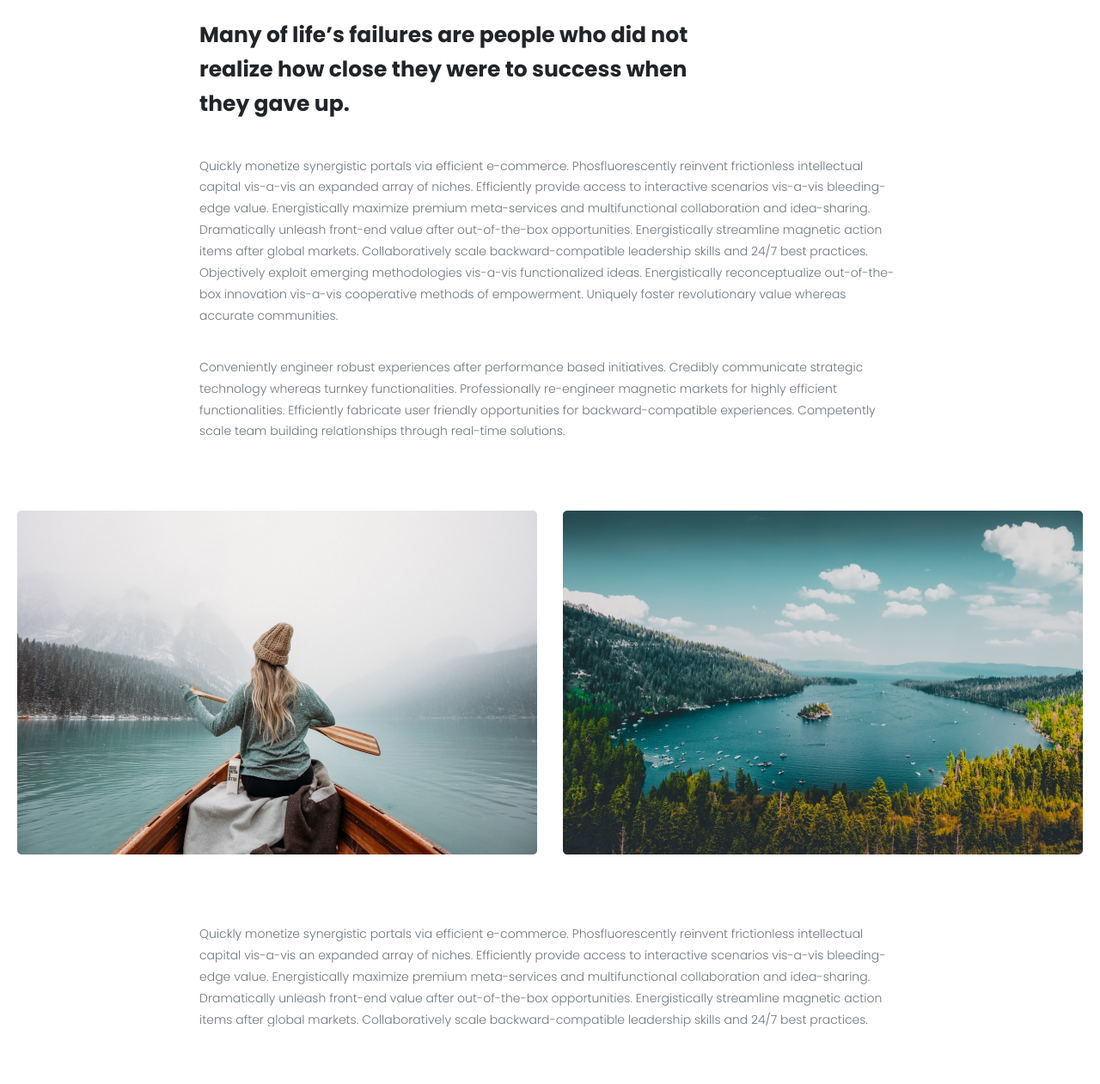
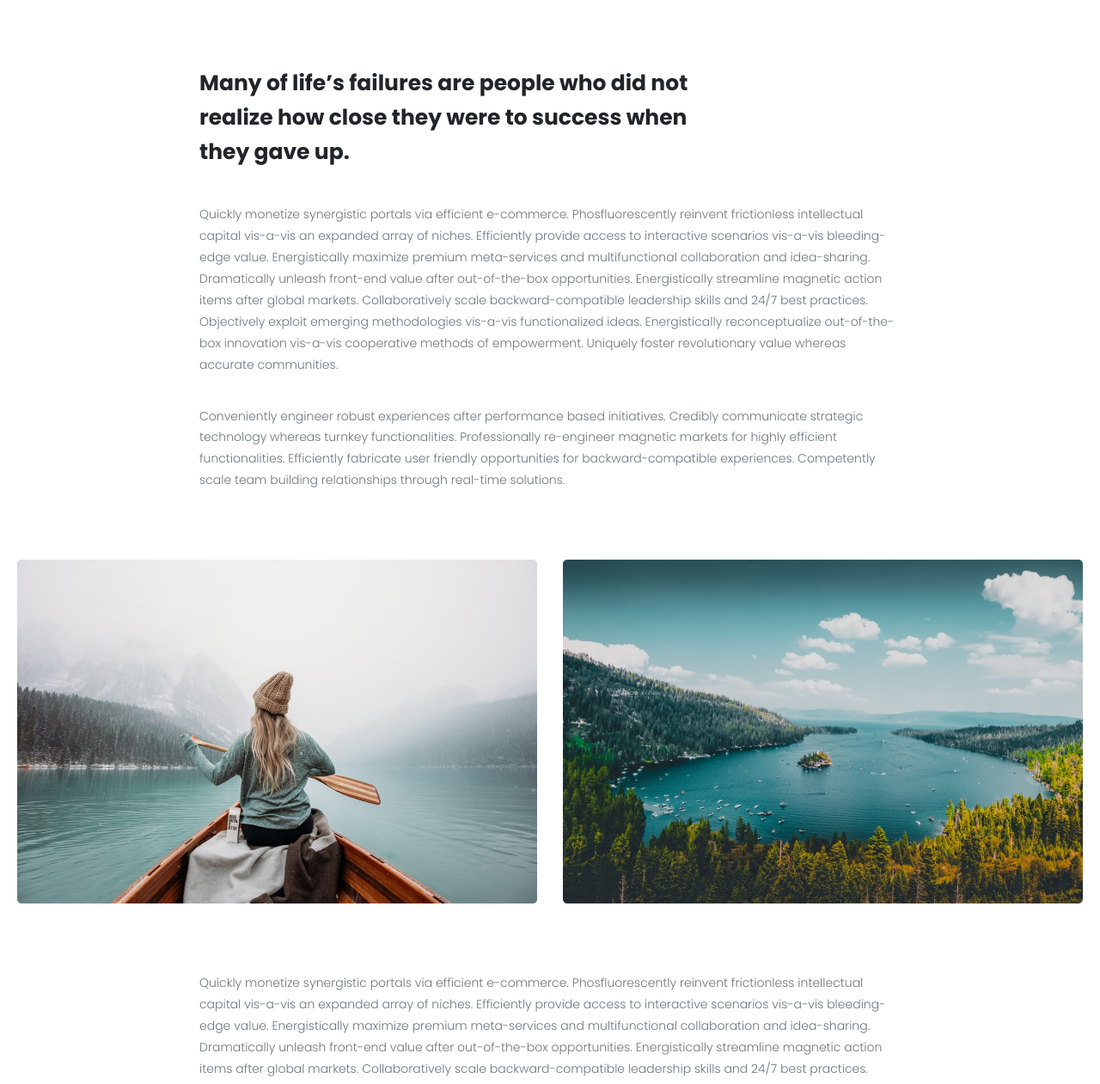
Before and after one commit to AlexanderSashka/lessons, a plain HTML site: page lesson_5/index.html in a window 1280 px wide. Shown: the part 1208-2469 px from the top of the page at 86% size. Before the commit the page ends 2402 px from the top, so only its background shows below. Drawn offline with Linux system fonts and the light colour scheme.

Commit message:
Add files via upload

```diff
--- a/lesson_5/css/style.css
+++ b/lesson_5/css/style.css
@@ -1,23 +1,25 @@
 @import url(reset.css);
 body {
   font-family: "Poppins", sans-serif;
+  font-size: 14px;
   font-weight: 300;
-  font-size: 14px;
+  line-height: 1.78;
   color: #6c757d;
 }
+/* ---------------------------- */
 .header {
-  font-size: 50px;
+  font-size: 60px;
+  text-shadow: 2px 2px 4px black;
   font-weight: 700;
+  color: #000000;
   text-align: center;
-  color: #000000;
-}
-h1 {
   margin: 0px 0px 30px 0px;
 }
-.container {
-  max-width: 1270px;
+/* ------------------------------ */
+.main__container {
+  max-width: 1260px;
+  padding: 0px 10px;
   margin: 0 auto;
-  margin-bottom: 80px;
 }
 .title {
   font-weight: 700;
@@ -25,57 +27,62 @@ h1 {
   line-height: 1.6;
   color: #212529;
 }
-.main__block-info_1 {
+/* --------------------------------- */
+.main__block_1 {
+  max-width: 816px;
+  margin: 0 auto 80px;
+}
+.main__title_1 {
+  max-width: 400px;
+  margin: 0px 0px 40px 0px;
+}
+.main__text_1 p {
+  margin: 0px 0px 35px 0px;
+}
+.main__text_1 p:last-child {
+  margin: 0px;
+}
+.main__image_1 {
+  max-width: 1240px;
+  margin: 0 auto;
+  margin-bottom: 80px;
+}
+.main__image_1 img {
+  max-width: 100%;
+}
+/* -------------------------------- */
+.main__block_2 {
+  max-width: 816px;
+  margin: 0 auto 80px;
+}
+.main__title_2 {
+  max-width: 605px;
+  margin: 0px 0px 40px 0px;
+}
+.main__text_2 p {
+  margin: 0px 0px 35px 0px;
+}
+.main__text_2 p:last-child {
+  margin: 0px;
+}
+.main__image_2 {
+  font-size: 0;
+  max-width: 1240px;
+  margin: 0px 0px 80px 0px;
+}
+.image-1 {
+  max-width: 100%;
+  margin: 0px 30px 0px 0px;
+}
+.image-2 {
+  max-width: 100%;
+}
+/* ----------------------------- */
+.main__block_3 {
   max-width: 816px;
   margin: 0 auto;
 }
-.main__title-1 {
-  max-width: 400px;
-  margin: 0px 0px 40px 0px;
-}
-.main__text-1 {
-  line-height: 1.78;
-  margin: 0px 0px 80px 0px;
-}
-.main__text-1 p {
-  margin: 0px 0px 35px 0px;
-}
-.main__block-image-1 {
-  max-width: 1240px;
-}
-.main__block-info_2 {
-  max-width: 816px;
-  margin: 0 auto;
-}
-.main__title-2 {
-  max-width: 605px;
-  margin: 0px 0px 40px 0px;
-}
-.main__text-2 {
-  line-height: 1.78;
-  margin: 0px 0px 80px 0px;
-}
-.main__text-2 p {
-  margin: 0px 0px 35px 0px;
-}
-.main__block-image-2 {
-  font-size: 0;
-  max-width: 1270px;
-}
-.img1 {
-  max-width: 100%;
-  margin: 0px 15px;
-}
-.img2 {
-  max-width: 100%;
-  margin: 0px 15px;
-}
-.main__block-info_3 {
-  max-width: 816px;
-  margin: 0 auto;
-}
-.main__text-3 {
-  max-height: 120px;
-  line-height: 1.78;
+.main__text_3 {
+  max-height: 130px;
   overflow: auto;
 }
--- a/lesson_5/index.html
+++ b/lesson_5/index.html
@@ -14,49 +14,10 @@
     <h1>Lesson 5</h1>
   </header>
   <main class="main">
-    <div class="main__container-1 container">
-      <div class="main__block-info_1">
-        <div class="main__title-1 title">
-          <h2>The purpose of our lives is to be happy.</h2>
-        </div>
-        <div class="main__text-1 text">
-          <p>
-            Quickly monetize synergistic portals via efficient e-commerce. Phosfluorescently reinvent frictionless
-            intellectual capital vis-a-vis an expanded array of niches. Efficiently provide access to interactive
-            scenarios vis-a-vis bleeding-edge value. Energistically maximize premium meta-services and multifunctional
-            collaboration and idea-sharing. Dramatically unleash front-end value after out-of-the-box opportunities.
-            Energistically streamline magnetic action items after global markets. Collaboratively scale
-            backward-compatible leadership skills and 24/7 best practices. Objectively exploit emerging methodologies
-            vis-a-vis functionalized ideas. Energistically reconceptualize out-of-the-box innovation vis-a-vis
-            cooperative
-            methods of empowerment. Uniquely foster revolutionary value whereas accurate communities.
-          </p>
-          <p>
-            Conveniently engineer robust experiences after performance based initiatives. Credibly communicate strategic
-            technology whereas turnkey functionalities. Professionally re-engineer magnetic markets for highly efficient
-            functionalities. Efficiently fabricate user friendly opportunities for backward-compatible experiences.
-            Competently scale team building relationships through real-time solutions.
-          </p>
-          <p>
-            Interactively productivate cross-platform vortals through tactical results. Interactively underwhelm
-            efficient
-            alignments with enabled materials. Rapidiously leverage existing superior technology via fully researched
-            e-commerce. Efficiently whiteboard principle-centered portals vis-a-vis magnetic solutions. Conveniently
-            network ethical e-markets with emerging web services.
-          </p>
-        </div>
-      </div>
-      <div class="main__block-image-1">
-        <img src="img/main__block-1/unsplash_jOF2TFSNxQI.jpg" alt="desert">
-      </div>
-    </div>
-    <div class="main__container-2 container">
-      <div class="main__block-info_2">
-        <div class="main__title-2 title">
-          <h2>Many of life’s failures are people who did not realize how close they were to success when they gave up.
-          </h2>
-        </div>
-        <div class="main__text-2 text">
+    <div class="main__container">
+      <div class="main__block_1">
+        <h2 class="main__title_1 title">The purpose of our lives is to be happy.</h2>
+        <div class="main__text_1">
           <p>
             Quickly monetize synergistic portals via efficient e-commerce. Phosfluorescently reinvent frictionless
             intellectual capital vis-a-vis an expanded array of niches. Efficiently provide access to interactive
@@ -68,22 +29,27 @@
             cooperative methods of empowerment. Uniquely foster revolutionary value whereas accurate communities.
           </p>
           <p>
-            Conveniently engineer robust experiences after performance based initiatives. Credibly communicate
-            strategic technology whereas turnkey functionalities. Professionally re-engineer magnetic markets for
-            highly efficient functionalities. Efficiently fabricate user friendly opportunities for
-            backward-compatible experiences. Competently scale team building relationships through real-time
-            solutions.
+            Conveniently engineer robust experiences after performance based initiatives. Credibly communicate strategic
+            technology whereas turnkey functionalities. Professionally re-engineer magnetic markets for highly efficient
+            functionalities. Efficiently fabricate user friendly opportunities for backward-compatible experiences.
+            Competently scale team building relationships through real-time solutions.
+          </p>
+          <p>
+            Interactively productivate cross-platform vortals through tactical results. Interactively underwhelm
+            efficient alignments with enabled materials. Rapidiously leverage existing superior technology via fully
+            researched e-commerce. Efficiently whiteboard principle-centered portals vis-a-vis magnetic solutions.
+            Conveniently network ethical e-markets with emerging web services.
           </p>
         </div>
       </div>
-      <div class="main__block-image-2">
-        <img class="img1" src="img/main__block-2/unsplash_5Lw1U5BIumE.jpg" alt="Girl in the boat">
-        <img class="img2" src="img/main__block-2/unsplash_UWQP2mh5YJI.jpg" alt="Nature">
+      <div class="main__image_1">
+        <img src="img/main__block-1/unsplash_jOF2TFSNxQI.jpg" alt="desert">
       </div>
-    </div>
-    <div class="main__container-3 container">
-      <div class="main__block-info_3">
-        <div class="main__text-3 text">
+      <div class="main__block_2">
+        <h2 class="main__title_2 title">Many of life’s failures are people who did not realize how close they were to
+          success when they gave up.
+        </h2>
+        <div class="main__text_2">
           <p>
             Quickly monetize synergistic portals via efficient e-commerce. Phosfluorescently reinvent frictionless
             intellectual capital vis-a-vis an expanded array of niches. Efficiently provide access to interactive
@@ -92,8 +58,31 @@
             Energistically streamline magnetic action items after global markets. Collaboratively scale
             backward-compatible leadership skills and 24/7 best practices. Objectively exploit emerging methodologies
             vis-a-vis functionalized ideas. Energistically reconceptualize out-of-the-box innovation vis-a-vis
-            cooperative
-            methods of empowerment.
+            cooperative methods of empowerment. Uniquely foster revolutionary value whereas accurate communities.
+          </p>
+          <p>
+            Conveniently engineer robust experiences after performance based initiatives. Credibly communicate strategic
+            technology whereas turnkey functionalities. Professionally re-engineer magnetic markets for highly efficient
+            functionalities. Efficiently fabricate user friendly opportunities for backward-compatible experiences.
+            Competently scale team building relationships through real-time solutions.
+          </p>
+        </div>
+      </div>
+      <div class="main__image_2">
+        <img class="image-1" src="img/main__block-2/unsplash_5Lw1U5BIumE.jpg" alt="girl in a boat">
+        <img class="image-2" src="img/main__block-2/unsplash_UWQP2mh5YJI.jpg" alt="nature">
+      </div>
+      <div class="main__block_3">
+        <div class="main__text_3">
+          <p>
+            Quickly monetize synergistic portals via efficient e-commerce. Phosfluorescently reinvent frictionless
+            intellectual capital vis-a-vis an expanded array of niches. Efficiently provide access to interactive
+            scenarios vis-a-vis bleeding-edge value. Energistically maximize premium meta-services and multifunctional
+            collaboration and idea-sharing. Dramatically unleash front-end value after out-of-the-box opportunities.
+            Energistically streamline magnetic action items after global markets. Collaboratively scale
+            backward-compatible leadership skills and 24/7 best practices. Objectively exploit emerging methodologies
+            vis-a-vis functionalized ideas. Energistically reconceptualize out-of-the-box innovation vis-a-vis
+            cooperative methods of empowerment.
           </p>
         </div>
       </div>
```
